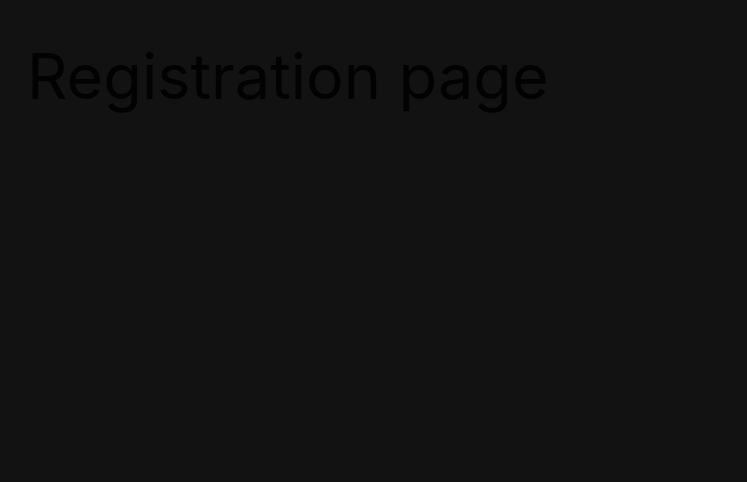
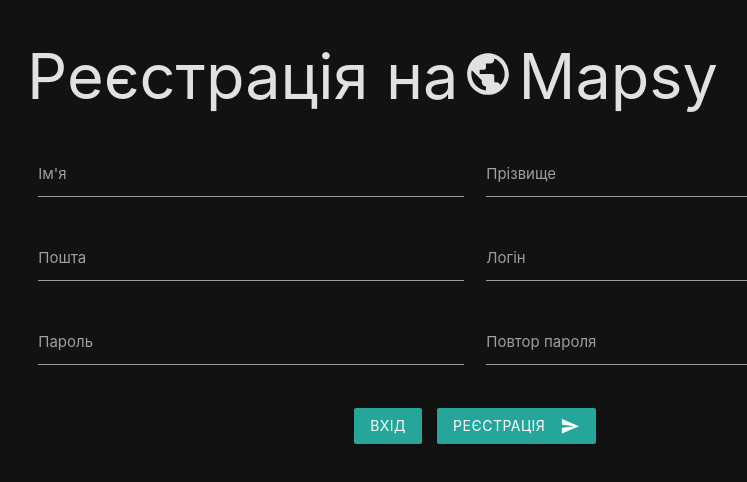
Before and after one commit to den-k-203/Mapsy, a React (Vite) app in the folder client/: page /registration in a window 1280 px wide. Shown: the top 482 px of the page, without its empty margins (165-912 px from the left). Built offline with nearby package versions, Linux system fonts and the light colour scheme.

Commit message:
(feat) - add map pade and dix registration page

```diff
--- a/client/package.json
+++ b/client/package.json
@@ -8,16 +8,20 @@
     "build": "tsc && vite build",
     "preview": "vite preview"
   },
+  "proxy": "http://localhost:5000/",
   "dependencies": {
     "@reduxjs/toolkit": "^1.9.3",
+    "leaflet": "^1.9.3",
     "materialize-css": "^1.0.0-rc.2",
     "node-sass": "^8.0.0",
     "react": "^18.2.0",
     "react-dom": "^18.2.0",
+    "react-leaflet": "^4.2.0",
     "react-redux": "^8.0.5",
     "react-router-dom": "^6.8.1"
   },
   "devDependencies": {
+    "@types/leaflet": "^1.9.1",
     "@types/materialize-css": "^1.0.11",
     "@types/react": "^18.0.27",
     "@types/react-dom": "^18.0.10",
@@ -26,4 +30,3 @@
     "vite": "^4.1.0"
   }
 }
-//  "proxy": "http://localhost:5000/",
--- a/client/src/App.tsx
+++ b/client/src/App.tsx
@@ -17,9 +17,7 @@
   return (
     <AuthContext.Provider value={{login, logout}}>
       {!!token && <NavBar />}
-      <div className="container">
-        {routes}
-      </div>
+      {routes}
       {!!token && <Footer />}
     </AuthContext.Provider>
   );
--- a/client/src/components/Footer.tsx
+++ b/client/src/components/Footer.tsx
@@ -7,25 +7,24 @@
         <div className="container">
           <div className="row">
             <div className="col l6 s12">
-              <h5 className="white-text">Footer Content</h5>
-              <p className="grey-text text-lighten-4">You can use rows and columns here to organize your footer
-                content.</p>
+              <h5 className="white-text">Всі права захищені.</h5>
+              <p className="grey-text text-lighten-4">Документація детально описана окремо IPS 23.</p>
             </div>
             <div className="col l4 offset-l2 s12">
-              <h5 className="white-text">Links</h5>
+              <h5 className="white-text">Особисті контакти</h5>
               <ul>
-                <li><a className="grey-text text-lighten-3" href="#!">Link 1</a></li>
-                <li><a className="grey-text text-lighten-3" href="#!">Link 2</a></li>
-                <li><a className="grey-text text-lighten-3" href="#!">Link 3</a></li>
-                <li><a className="grey-text text-lighten-3" href="#!">Link 4</a></li>
+                <li><a className="grey-text text-lighten-3" href="#!">Профіль github</a></li>
+                <li><a className="grey-text text-lighten-3" href="#!">Телеграм</a></li>
+                <li><a className="grey-text text-lighten-3" href="#!">Пошта</a></li>
+                <li><a className="grey-text text-lighten-3" href="#!">Сигнал</a></li>
               </ul>
             </div>
           </div>
         </div>
         <div className="footer-copyright">
           <div className="container">
-            © 2014 Copyright Text
-            <a className="grey-text text-lighten-4 right" href="#!">More Links</a>
+            Військовий Інститут Телекомінкацій та Інформатизації імені Героїв Крут
+            <a className="grey-text text-lighten-4 right" href="#!">© 2023</a>
           </div>
         </div>
       </footer>
--- a/client/src/hooks/auth.hook.ts
+++ b/client/src/hooks/auth.hook.ts
@@ -1,7 +1,6 @@
 import { useCallback, useEffect } from "react";
 
 import useAppDispatch from "./reduxHooks/useAppDispatch.hook";
-// import useAppSelector from "./reduxHooks/useAppSelector.hook";
 
 import { Token, User } from "../types/main";
 
@@ -12,9 +11,6 @@
 
 export const useAuth = () => {
   const dispatch = useAppDispatch();
-
-  // const user: User = useAppSelector(state => state.user);
-  // const token: Token = useAppSelector(state => state.token);
 
   const login = useCallback((jwtToken: Token, user: User) => {
     dispatch(setUser({...user}));
--- a/client/src/hooks/useLinks.hook.tsx
+++ b/client/src/hooks/useLinks.hook.tsx
@@ -8,12 +8,14 @@
         <>
           <li><NavLink to="/home">Головна</NavLink></li>
           <li><NavLink to="/admin">Адмін панель</NavLink></li>
+          <li><NavLink to="/map">Карта</NavLink></li>
         </>
       );
     case "USER":
       return(
         <>
           <li><NavLink to="/home">Головна</NavLink></li>
+          <li><NavLink to="/map">Карта</NavLink></li>
         </>
       );
     default:
--- a/client/src/hooks/useRoutes.hook.tsx
+++ b/client/src/hooks/useRoutes.hook.tsx
@@ -4,6 +4,7 @@
 import AdminPage from "../pages/AdminPage";
 import RegistrationPage from "../pages/RegistrationPage";
 import LoginPage from "../pages/LoginPage";
+import MapPage from "../pages/MapPage";
 
 const useRoutesHook = (role: string | null | undefined) => {
   switch (role) {
@@ -12,6 +13,7 @@
         <Routes>
           <Route path="/home" element={<HomePage/>}/>
           <Route path="/admin" element={<AdminPage/>}/>
+          <Route path="/map" element={<MapPage/>}/>
           <Route path="*" element={<Navigate to="/home" replace/>}/>
         </Routes>
       );
@@ -19,6 +21,7 @@
       return(
         <Routes>
           <Route path="/home" element={<HomePage/>}/>
+          <Route path="/map" element={<MapPage/>}/>
           <Route path="*" element={<Navigate to="/home" replace/>}/>
         </Routes>
       );
--- a/client/src/pages/AdminPage.tsx
+++ b/client/src/pages/AdminPage.tsx
@@ -2,8 +2,8 @@
 
 const AdminPage = () => {
   return (
-    <div>
-      <h1>Admin Page</h1>
+    <div className={"container"}>
+      <h1 style={{ color: "#E1E1E1"}}>Admin Page</h1>
     </div>
   );
 };
--- a/client/src/pages/HomePage.tsx
+++ b/client/src/pages/HomePage.tsx
@@ -2,8 +2,8 @@
 
 const HomePage = () => {
   return (
-    <div>
-      <h1>Home Page</h1>
+    <div className={"container"}>
+      <h1 style={{ color: "#E1E1E1"}}>Home Page</h1>
     </div>
   );
 };
--- a/client/src/pages/LoginPage.tsx
+++ b/client/src/pages/LoginPage.tsx
@@ -36,7 +36,7 @@
   };
 
   return (
-    <div>
+    <div className={"container"}>
       <h1 style={{color: "#E1E1E1"}}>
         <svg xmlns="http://www.w3.org/2000/svg" height="50px" viewBox="0 0 24 24" width="50px" fill="#E1E1E1">
           <path d="M0 0h24v24H0z" fill="none" />
--- a/client/src/pages/RegistrationPage.tsx
+++ b/client/src/pages/RegistrationPage.tsx
@@ -1,9 +1,139 @@
-import React from "react";
+import React, { useContext, useEffect, useState } from "react";
+import { AuthContext } from "../context/authContext";
+import { useMessage } from "../hooks/useMessage.hook";
+import { useNavigate } from "react-router-dom";
+import { useHttp } from "../hooks/http.hook";
 
 const RegistrationPage = () => {
+  const auth = useContext(AuthContext);
+  const message = useMessage();
+  const navigate = useNavigate();
+  const {loading, request, error, clearError} = useHttp();
+  const [form, setForm] = useState({
+    email: null,
+    login: null,
+    firstName: null,
+    secondName: null,
+    password: null,
+    rePassword: null
+  });
+
+  useEffect(() => {
+    if (error != null) {
+      message(error);
+    }
+    clearError();
+  },[error, message, clearError]);
+
+  const changeHandler = (event: any) => {
+    setForm({...form, [event.target.name]: event.target.value});
+  };
+
+  const registrationHandler = async () => {
+    try {
+      const response = await request("http://localhost:5000/api/auth/registration", "POST", {...form});
+      message(response.message);
+    } catch (e) {}
+  };
+
   return (
-    <div>
-      <h1>Registration page</h1>
+    <div className={"container"}>
+      <h1 style={{color: "#E1E1E1"}}>
+        <span style={{marginRight: 5}}>Реєстрація на</span>
+        <svg xmlns="http://www.w3.org/2000/svg" height="50px" viewBox="0 0 24 24" width="50px" fill="#E1E1E1">
+          <path d="M0 0h24v24H0z" fill="none" />
+          <path
+            d="M12 2C6.48 2 2 6.48 2 12s4.48 10 10 10 10-4.48 10-10S17.52 2 12 2zm-1 17.93c-3.95-.49-7-3.85-7-7.93 0-.62.08-1.21.21-1.79L9 15v1c0 1.1.9 2 2 2v1.93zm6.9-2.54c-.26-.81-1-1.39-1.9-1.39h-1v-3c0-.55-.45-1-1-1H8v-2h2c.55 0 1-.45 1-1V7h2c1.1 0 2-.9 2-2v-.41c2.93 1.19 5 4.06 5 7.41 0 2.08-.8 3.97-2.1 5.39z" />
+        </svg>
+        <span style={{marginLeft: 5}}>Mapsy</span>
+      </h1>
+
+      <div className="row" >
+        <form className="col center-align s12">
+          <div className="row">
+            <div className="input-field col s6">
+              <input
+                id="firstName"
+                name="firstName"
+                type="text"
+                className="validate"
+                onChange={changeHandler}
+              />
+              <label htmlFor="firstName">Ім'я</label>
+            </div>
+            <div className="input-field col s6">
+              <input
+                id="secondName"
+                name="secondName"
+                type="text"
+                className="validate"
+                onChange={changeHandler}
+              />
+              <label htmlFor="secondName">Прізвище</label>
+            </div>
+            <div className="input-field col s6">
+              <input
+                id="email"
+                name="email"
+                type="text"
+                className="validate"
+                onChange={changeHandler}
+              />
+              <label htmlFor="email">Пошта</label>
+            </div>
+            <div className="input-field col s6">
+              <input
+                id="login"
+                name="login"
+                type="text"
+                className="validate"
+                onChange={changeHandler}
+              />
+              <label htmlFor="login">Логін</label>
+            </div>
+            <div className="input-field col s6">
+              <input
+                id="password"
+                name="password"
+                type="password"
+                className="validate"
+                onChange={changeHandler}
+              />
+              <label htmlFor="password">Пароль</label>
+            </div>
+            <div className="input-field col s6">
+              <input
+                id="rePassword"
+                name="rePassword"
+                type="password"
+                className="validate"
+                onChange={changeHandler}
+              />
+              <label htmlFor="rePpassword">Повтор пароля</label>
+            </div>
+          </div>
+          <button
+            className="btn waves-effect waves-light"
+            type="submit"
+            name="action"
+            style={{marginRight:15}}
+            onClick={() => navigate("/login")}
+            disabled={loading}
+          >
+            Вхід
+          </button>
+          <button
+            className="btn waves-effect waves-light"
+            type="submit"
+            name="action"
+            disabled={loading}
+            onClick={registrationHandler}
+          >
+            Реєстрація
+            <i className="material-icons right">send</i>
+          </button>
+        </form>
+      </div>
     </div>
   );
 };
```
Also changed, not shown: client/src/pages/MapPage.tsx (added, +21 -0 lines), 1 other file (tests, documents, lock files or other folders).
